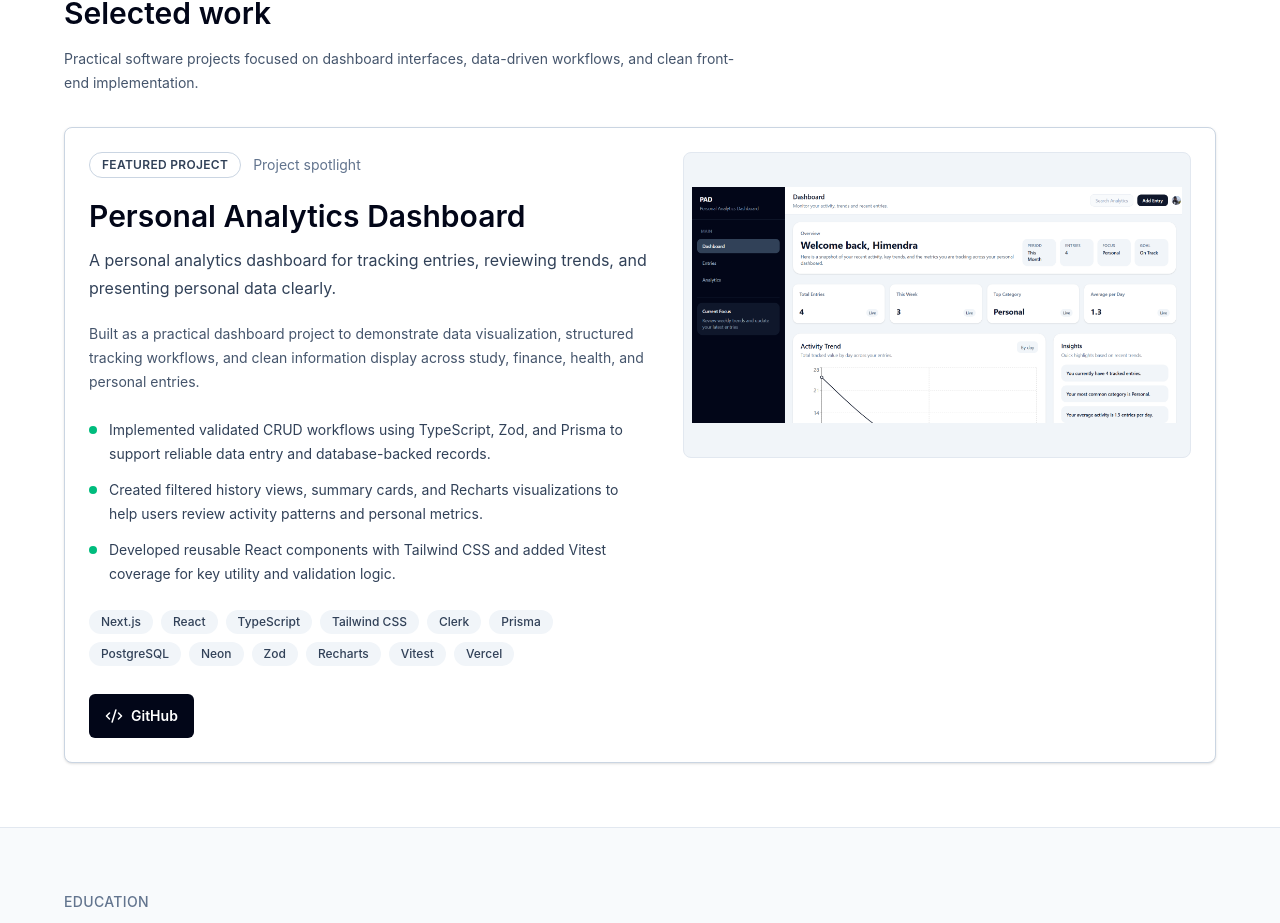
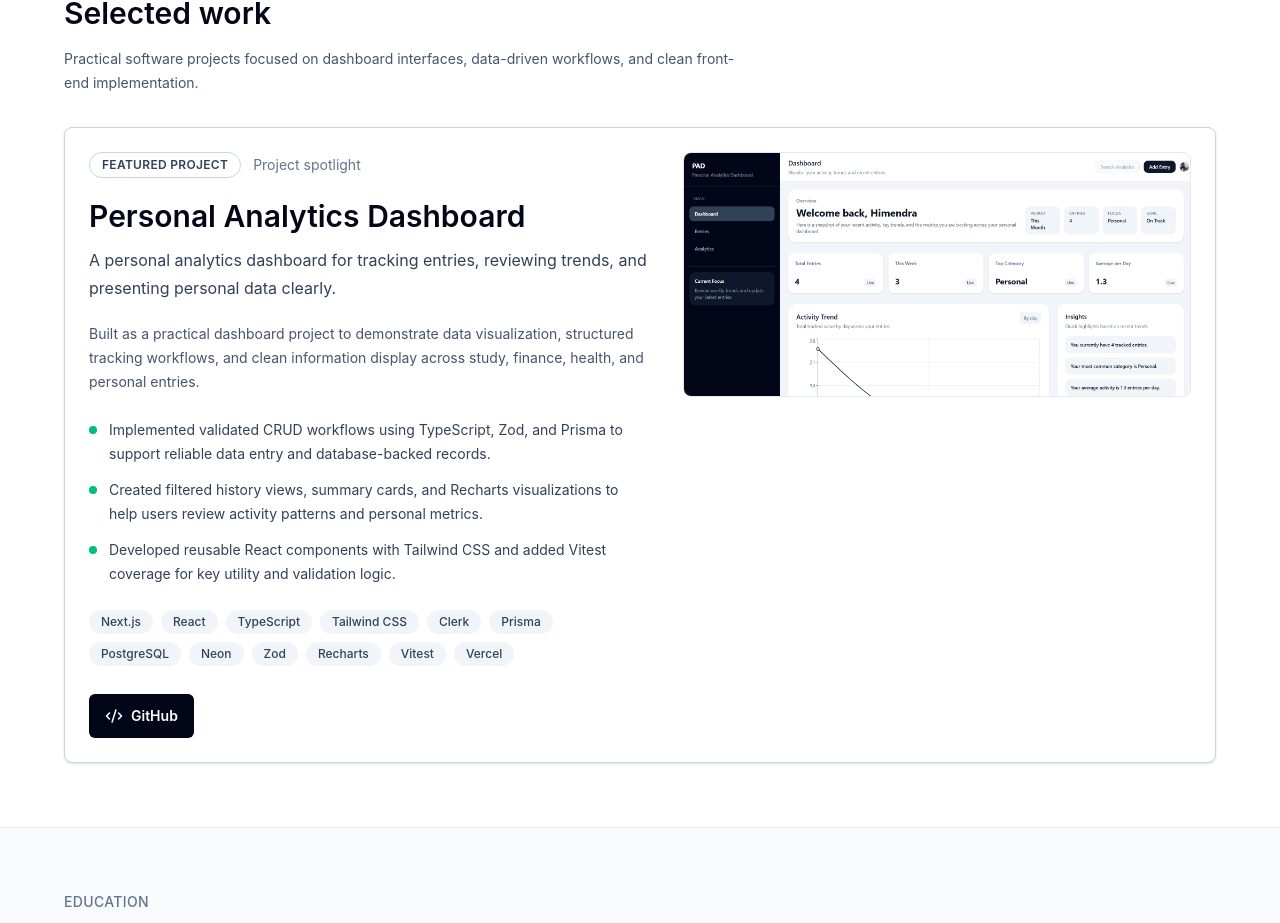
Before and after one commit to HimendraFdo/himendrafernando, a React (Vite) app: page / in a window 1280 px wide. Shown: the part 1827-2750 px from the top of the page. Built offline with nearby package versions, Linux system fonts and the light colour scheme.

Commit message:
fix: fit featured image border

```diff
--- a/src/components/FeaturedProject.tsx
+++ b/src/components/FeaturedProject.tsx
@@ -140,10 +140,10 @@ function FeaturedProject({ project }: FeaturedProjectProps) {
 
       <div className="mt-8 lg:mt-0">
         {project.image ? (
-          <div className="rounded-lg border border-slate-200 bg-slate-100 p-2">
+          <div className="overflow-hidden rounded-lg border border-slate-200 bg-white">
             <img
               alt={`${project.title} dashboard screenshot`}
-              className="h-full min-h-[18rem] w-full rounded-md object-contain"
+              className="h-auto w-full object-contain"
               src={project.image}
             />
           </div>
```
